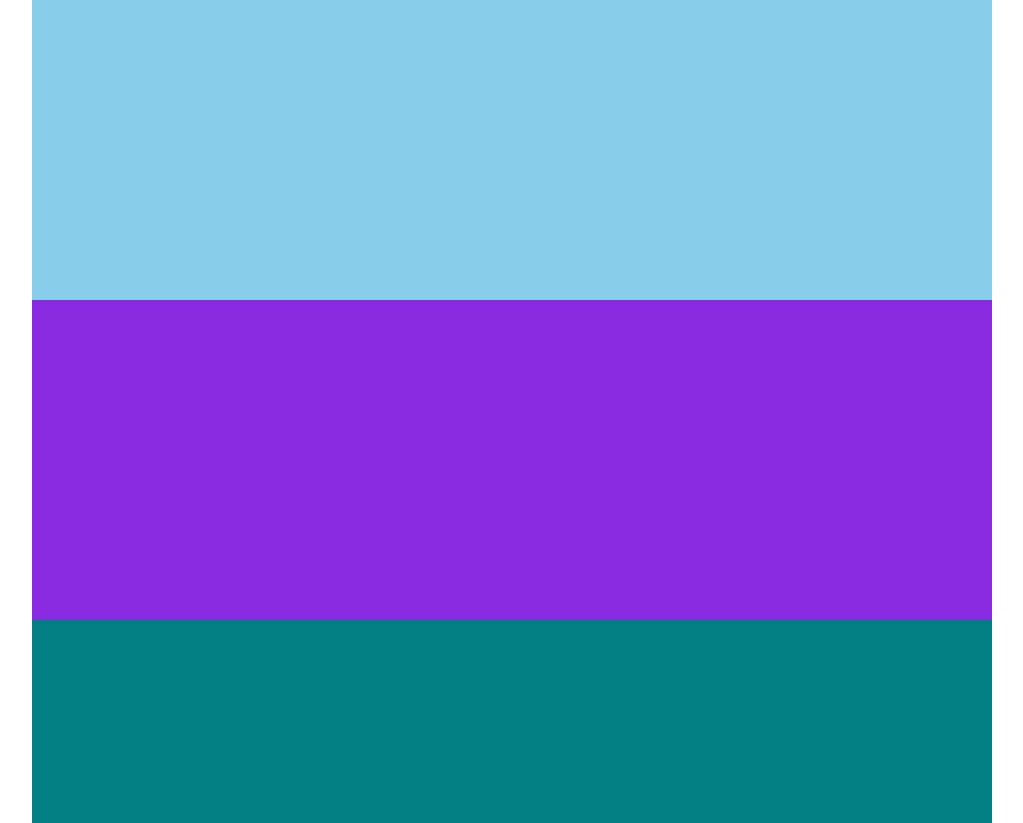
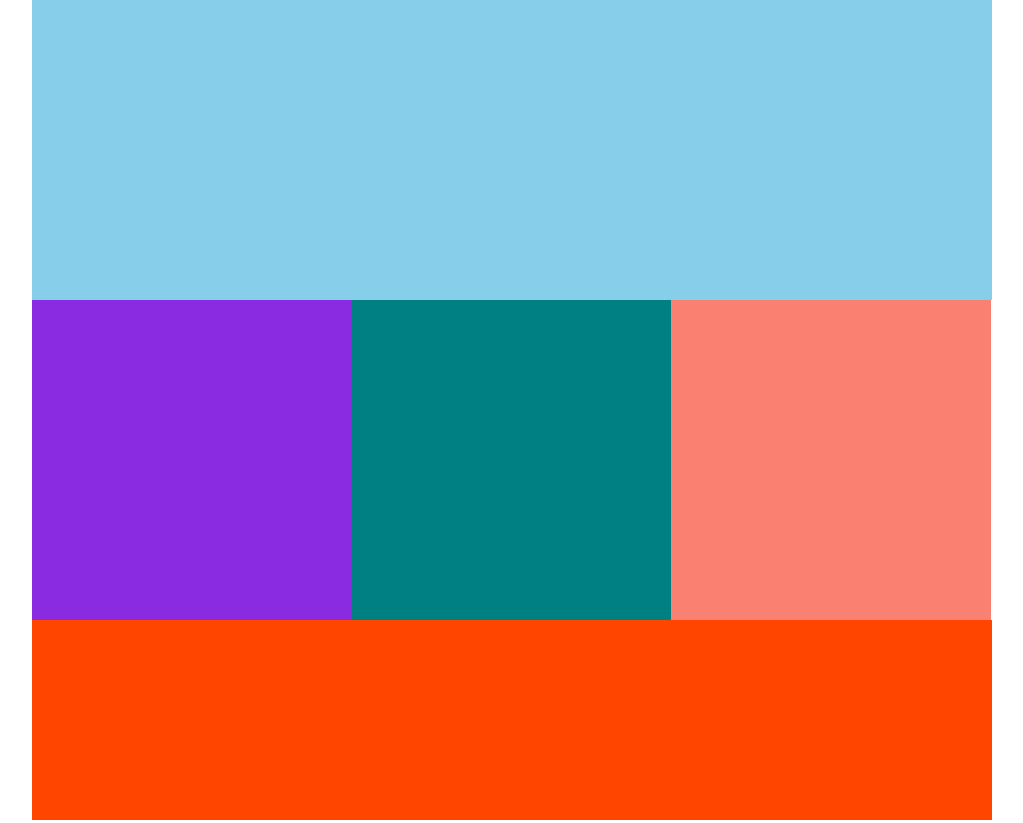
Before and after one commit to cbastidas127/query, a plain HTML site: page index.html in a window 1280 px wide. Shown: the top 823 px of the page, without its empty margins (128-1151 px from the left). Drawn offline with Linux system fonts and the light colour scheme.

Commit message:
new media queries

```diff
--- a/css/main.css
+++ b/css/main.css
@@ -60,19 +60,24 @@ footer {
 
 @media (min-width: 768px) {
   header {
-    background-color: slateblue;
-  }
+    background-color: slateblue;  }
+
+
+
 
   #color-1 {
     background-color: green;
+    width: 50%;
   }
 
   #color-2 {
     background-color: brown;
+    width: 50%;
   }
 
   #color-3 {
     background-color: lawngreen;
+    width: 100%;
   }
 
   footer {
@@ -88,16 +93,21 @@ footer {
     background-color: skyblue;
   }
 
+
+
   #color-1 {
     background-color: blueviolet;
+    width: 33.3%;
   }
 
   #color-2 {
     background-color: teal;
+    width: 33.3%;
   }
 
   #color-3 {
     background-color: salmon;
+    width: 33.3%;
   }
 
   footer {
```
